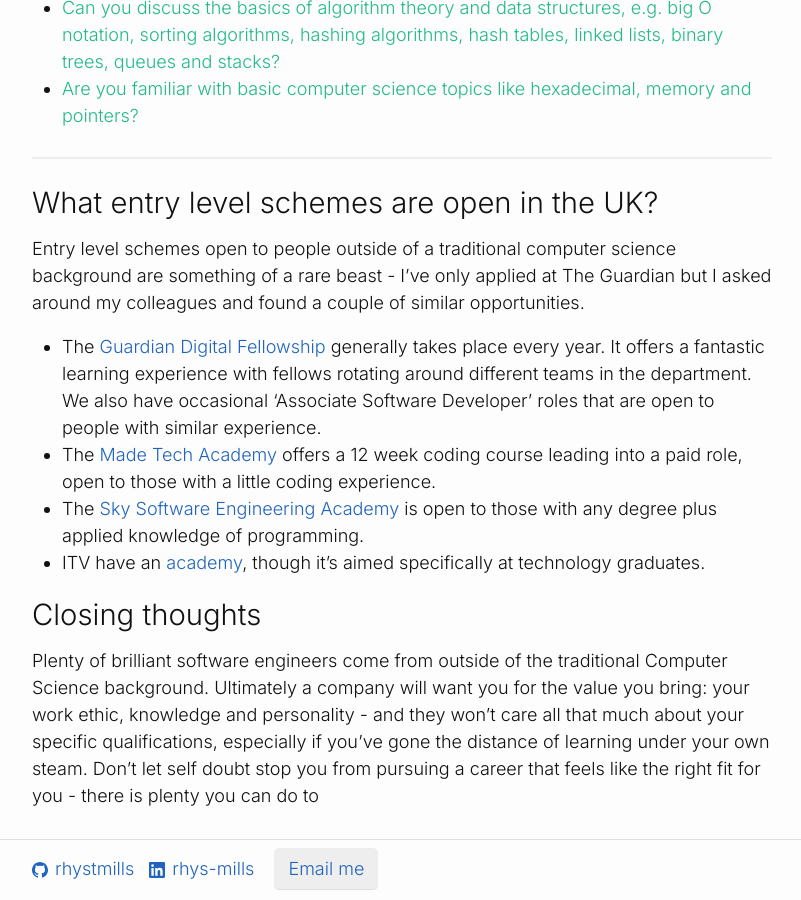
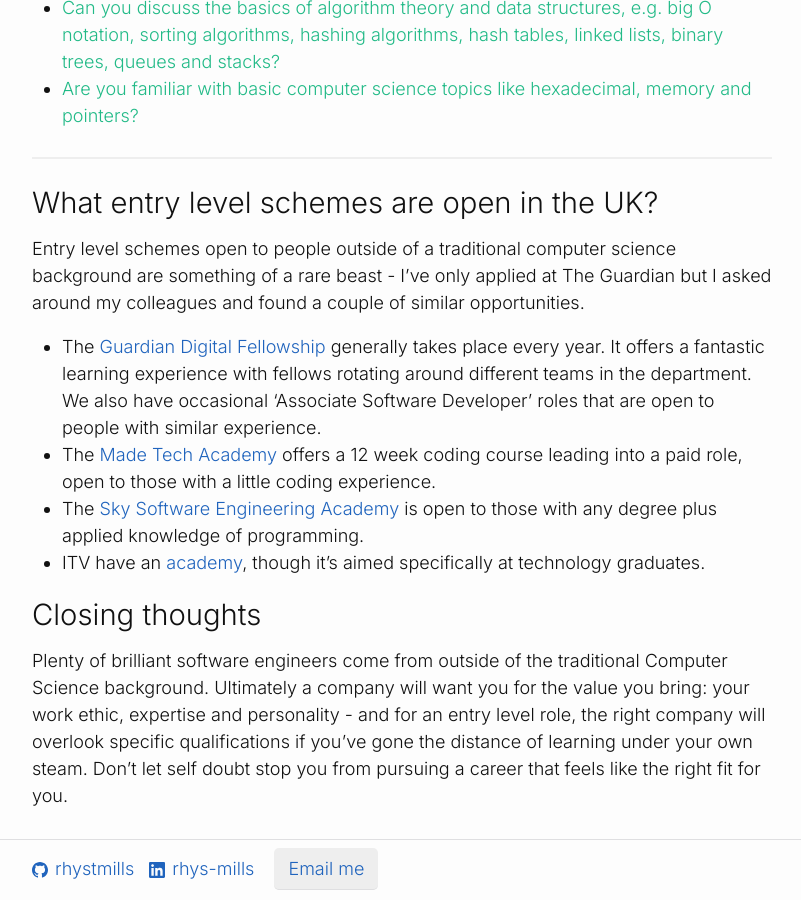
Before and after one commit to rhystmills/rhystmills.github.io, a Jekyll site: the page built from docs/_posts/2021-03-08-switching-careers-into-programming.markdown, in a window 1280 px wide and 900 px high, scrolled down 6623 px. Shown: the whole window, without its empty margins (238-1039 px from the left). Built offline with Jekyll 4.4.1, drawn with Linux system fonts in a browser that asks for light colours.

Commit message:
Fixed final paragraph

```diff
--- a/docs/_posts/2021-03-08-switching-careers-into-programming.markdown
+++ b/docs/_posts/2021-03-08-switching-careers-into-programming.markdown
@@ -196,4 +196,4 @@
 
 ### Closing thoughts
 
- Plenty of brilliant software engineers come from outside of the traditional Computer Science background. Ultimately a company will want you for the value you bring: your work ethic, knowledge and personality - and they won't care all that much about your specific qualifications, especially if you've gone the distance of learning under your own steam. Don't let self doubt stop you from pursuing a career that feels like the right fit for you - there is plenty you can do to
+ Plenty of brilliant software engineers come from outside of the traditional Computer Science background. Ultimately a company will want you for the value you bring: your work ethic, expertise and personality - and for an entry level role, the right company will overlook specific qualifications if you've gone the distance of learning under your own steam. Don't let self doubt stop you from pursuing a career that feels like the right fit for you.
```
